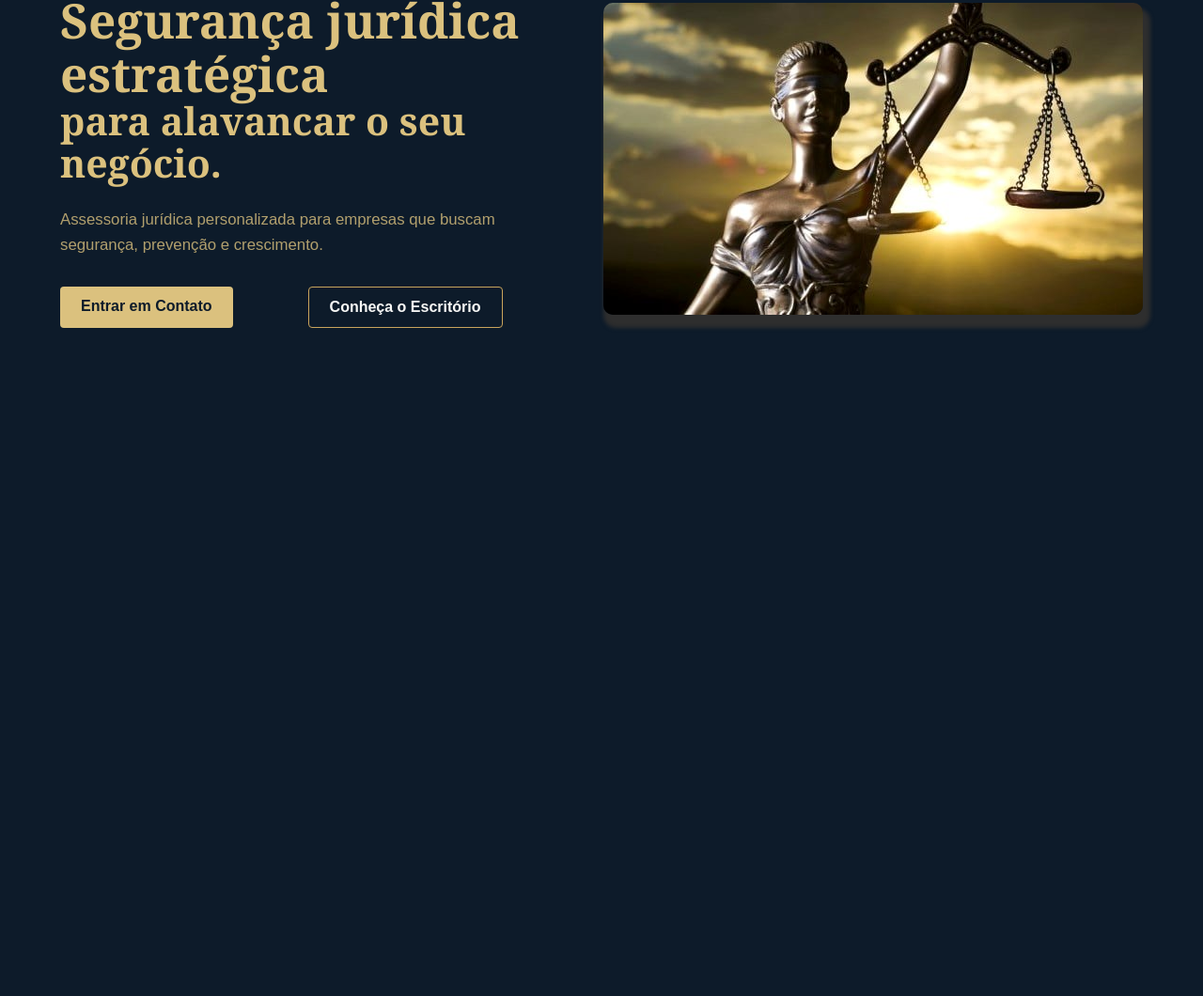
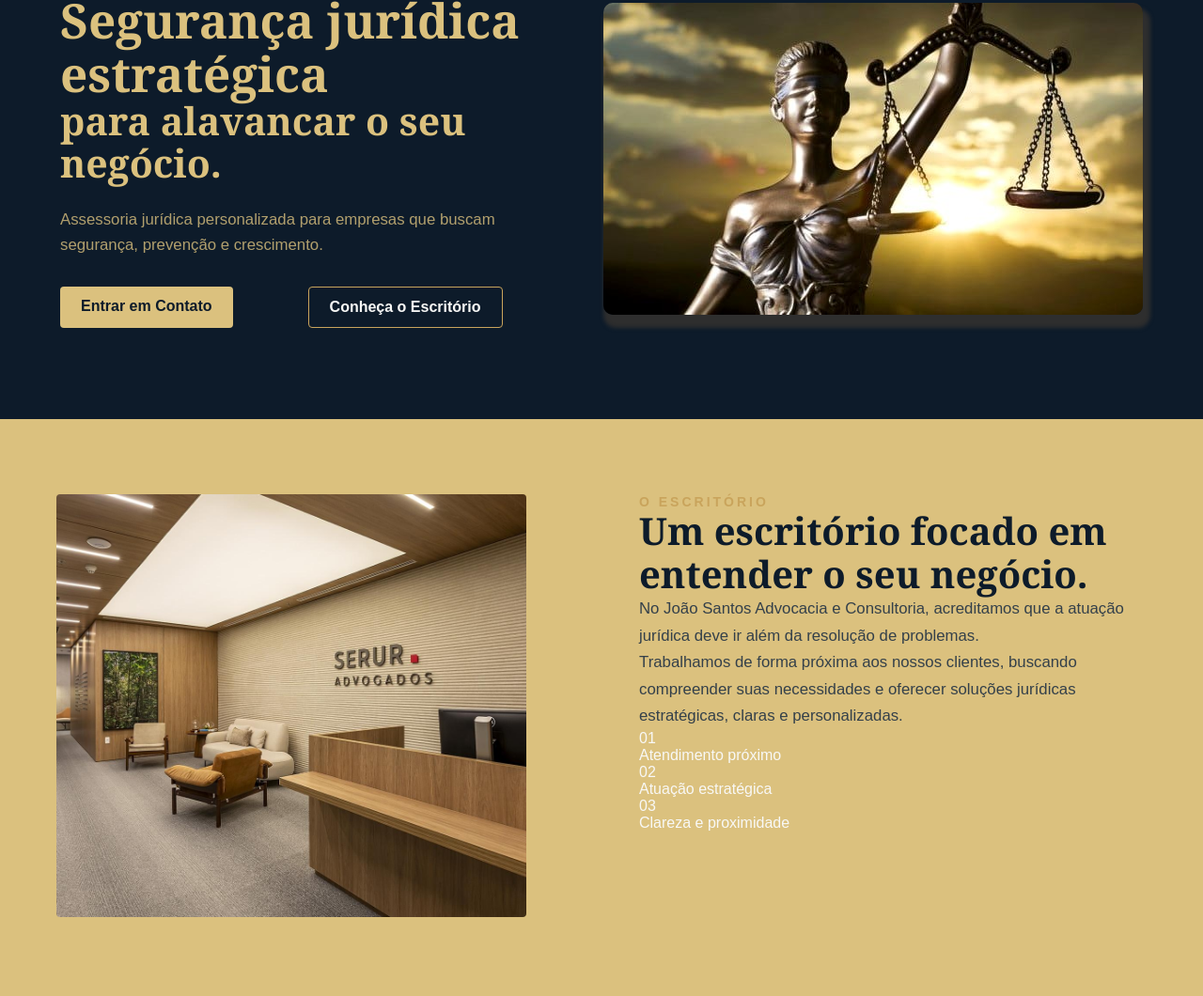
Before and after one commit to jjoaoSantosp/landing-page-escritorio-advocacia, a plain HTML site: page mainScreen.html in a window 1280 px wide. Shown: the part 154-1214 px from the top of the page at 94% size. Before the commit the page ends 800 px from the top, so only its background shows below. Drawn offline with Linux system fonts and the light colour scheme.

Commit message:
feat(office-section): add initial office section

```diff
--- a/mainScreen.css
+++ b/mainScreen.css
@@ -12,6 +12,9 @@
     --dark: #17202A;
     --black: #000000;
     --grayShadow: #2e2e2e;
+
+    --officeSection: #CDBF9F;
+    --text-muted: #34404A;
 
     --hero-button-gap: 5rem;
 }
@@ -226,3 +229,52 @@ main{
         transform: translateY(-4px);
     }
 }
+
+.officeSection{
+    width: 100%;
+    min-height: 600px;
+    padding: 80px 60px;
+
+    display: grid;
+    grid-template-columns: 1fr 1fr;
+    gap: 80px;
+
+    background-color: var(--beige);
+}
+
+.officeImage{
+    width: 100%;
+    max-width: 500px;
+    border-radius: 4px;
+    height: 450px;
+    object-fit: cover;
+}
+
+.sectionLabel{
+    font-size: 14px;
+    font-weight: 600;
+    letter-spacing: 3px;
+
+    color: var(--gold);
+}
+
+div h2{
+    font-family: Georgia, 'Times New Roman', Times, serif;
+    font-size: 2.5rem;
+    line-height: 1.15;
+    font-weight: 600;
+
+    color: var(--navy);
+}
+
+.officeDescription {
+    font-family: Arial, Helvetica, sans-serif;
+    font-size: 1.05rem;
+    line-height: 1.7;
+    color: var(--text-muted);
+    max-width: 600px;
+}
+
+.officeDescription + .officeDescription {
+    margin-top: 20px;
+}
--- a/mainScreen.html
+++ b/mainScreen.html
@@ -56,5 +56,54 @@
         </section>
 
     </main>
+
+    <section class="officeSection">
+        <div>
+            <img src="img/officeImage.jpeg" alt="officeImage" class="officeImage">
+        </div>
+
+        <div class="officeContent">
+            <p class="sectionLabel">
+                O ESCRITÓRIO
+            </p>
+
+            <h2>
+                Um escritório focado em
+                entender o seu negócio.
+            </h2>
+            <div class="officeDescription">
+
+                <p>
+                    No João Santos Advocacia e Consultoria,
+                    acreditamos que a atuação jurídica deve
+                    ir além da resolução de problemas.
+                </p>
+                <p>
+                    Trabalhamos de forma próxima aos nossos clientes,
+                    buscando compreender suas necessidades e oferecer
+                    soluções jurídicas estratégicas, claras e personalizadas.
+                </p>
+            </div>
+
+            <div class="officeHighlights">
+
+                <div>
+                    <span>01</span>
+                    <p>Atendimento próximo</p>
+                </div>
+
+                <div>
+                    <span>02</span>
+                    <p>Atuação estratégica</p>
+                </div>
+
+                <div>
+                    <span>03</span>
+                    <p>Clareza e proximidade</p>
+                </div>
+
+            </div>
+        </div>
+    </section>
 </body>
 </html>
```
Also changed, not shown: img/officeImage.jpeg (added).
